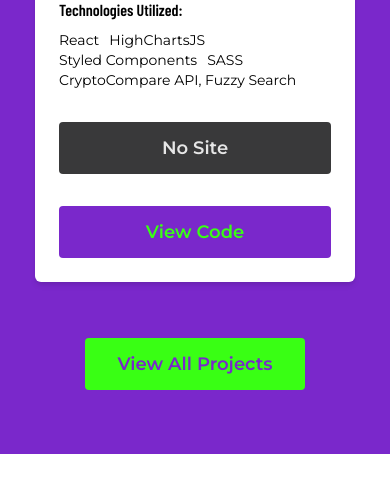
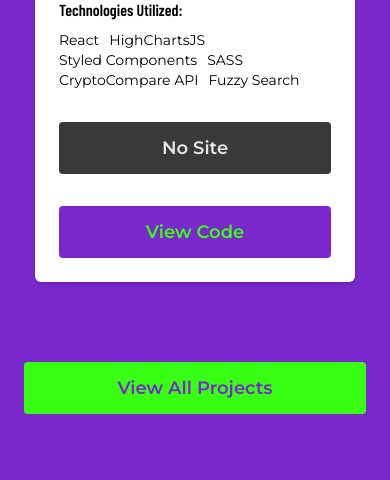
Before and after one commit to MikeLegemah5799/mleg-portfolio, a Next.js app: page / in a window 390 px wide. Shown: the part 4076-4556 px from the top of the page. Built offline with nearby package versions, Linux system fonts and the light colour scheme.

Commit message:
fixed errors

```diff
--- a/components/RecentProjects/RecentProjects.js
+++ b/components/RecentProjects/RecentProjects.js
@@ -13,7 +13,7 @@ const RecentProjects = () => {
                 <div className="grid grid-cols-1 sm:grid-cols-2 lg:grid-cols-3 xl:grid-cols-4">
                     {recents.map((r, index) => {
                         return (
-                            <div className="max-w-xs rounded-md shadow-md bg-white dark:bg-black mx-auto mb-6 xl:mx-0" key={index}>
+                            <div className="max-w-xs rounded-md shadow-md bg-white dark:bg-black mx-auto mb-6" key={index}>
                                 <Image
                                     src={r.image}
                                     alt={r.alt}
@@ -57,9 +57,9 @@ const RecentProjects = () => {
                         );
                     })}
                 </div>
-                <div className="m-auto text-center">
+                <div className="m-auto text-center p-6 lg:p-0">
                     <Link href="/projects">
-                        <button type="button" className="bg-green text-purple text-lg font-semibold px-8 py-3 rounded ">View All Projects</button>
+                        <button type="button" className="bg-green text-purple text-lg font-semibold px-8 py-3 rounded hover:shadow-lg w-full md:w-fit">View All Projects</button>
                     </Link>
                 </div>
             </div>
--- a/components/RecentProjects/recents.js
+++ b/components/RecentProjects/recents.js
@@ -43,7 +43,7 @@ export const recents = [
         description: 'Experimented with creating a crypto dashboard that visualizes historical and current data.',
         image: '/static/cryptodash.gif',
         alt: 'Cryptocurrency Dashboard',
-        tech: ['React', 'HighChartsJS', 'Styled Components', 'SASS', 'CryptoCompare API, Fuzzy Search'],
+        tech: ['React', 'HighChartsJS', 'Styled Components', 'SASS', 'CryptoCompare API', 'Fuzzy Search'],
         code: 'https://github.com/MikeLegemah5799/cryptocurrency-dashboard',
         hasCode: 'View Code',
         codeDisabled: false,
```
